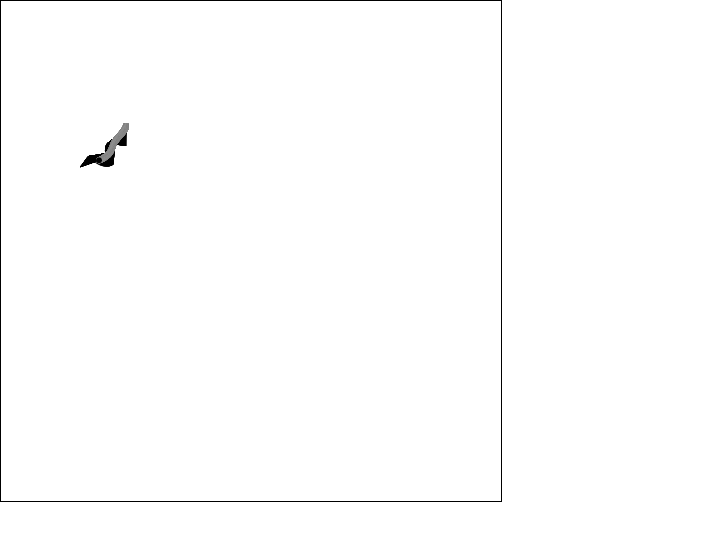
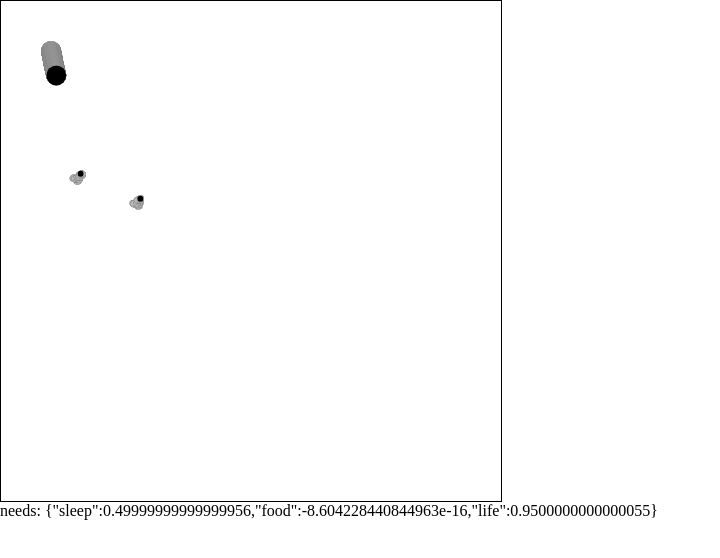
Before and after one commit to kobylin/nature-of-code, a plain HTML site: page index.html in a window 1280 px wide. Shown: the whole page, without its empty margins (0-720 px from the left). Drawn offline with Linux system fonts and the light colour scheme.

Commit message:
Create spider and musca. add some utilities, rename utilities object

```diff
--- a/app.js
+++ b/app.js
@@ -4,10 +4,23 @@
         viewport = new Viewport(canvas, {
             scale: 2
         }),
-        logger = new Logger(loggerOut),
         object;
+    logger = new Logger(loggerOut);
 
-    simulator = new Simulator();
+    var simulator = new Simulator();
+    var world = new World();
+    world.creatures.push(new Musca({
+        position: new Vector2(viewport.getWidth() * Math.random(), viewport.getHeight() * Math.random()),
+        world: world
+    }));
+    world.creatures.push(new Musca({
+        position: new Vector2(viewport.getWidth() * Math.random(), viewport.getHeight() * Math.random()),
+        world: world
+    }));
+    world.creatures.push(new Spider({
+        position: new Vector2(100, 100),
+        world: world
+    }));
     //var object = new Walker({
     //x: viewport.getWidth() / 2,
     //y: viewport.getHeight() / 2
@@ -20,26 +33,30 @@
     //    y: viewport.height / 2,
     //    velocity: 100
     //});
-    object = new Mover({
-        position: new Vector2(viewport.getWidth() / 2, viewport.getHeight() / 2),
-        acceleration: new Vector2(0.1, 0.2)
-    });
+    //object = new Mover({
+    //position: new Vector2(viewport.getWidth() / 2, viewport.getHeight() / 2),
+    //acceleration: new Vector2(0.1, 0.2)
+    //});
     //
 
     //object = new HeliumBall({
     //position: new Vector2(viewport.getWidth() / 2 * 10, viewport.getHeight() * 10 ),
     //});
+    //
+    //var object = new Spider();
 
     simulator.on('step', function(simulator, e) {
-        object.update(e, viewport);
-        object.draw(e, viewport);
+        //object.update(e, viewport);
+        //object.draw(e, viewport);
+        world.update(e, viewport);
+        world.draw(e, viewport);
         //logger.print('X: ', Math.ceil(object.position.x), 'Y: ', Math.ceil(object.position.y));
     });
     simulator.start();
 
 
-    for (var t = 0; t <= 100; t++) {
-        console.log(t, RandomGenerator.get(t));
-    }
+    //for (var t = 0; t <= 100; t++) {
+    //console.log(t, RandomGenerator.get(t));
+    //}
 
 }());
--- a/index.html
+++ b/index.html
@@ -18,7 +18,7 @@
 
     </div>
     <script src="lib/perlin-noise-simplex.js" type="text/javascript" charset="utf-8"></script>
-    <script src="lib/helpers.js" type="text/javascript" charset="utf-8"></script>
+    <script src="lib/_u.js" type="text/javascript" charset="utf-8"></script>
     <script src="lib/math.js" type="text/javascript" charset="utf-8"></script>
     <script src="lib/Vector.js" type="text/javascript" charset="utf-8"></script>
     <script src="lib/Walker.js" type="text/javascript" charset="utf-8"></script>
@@ -34,6 +34,9 @@
     <script src="lib/PerlinNoiseVisualization.js" type="text/javascript" charset="utf-8"></script>
     <script src="lib/RandomGenerator.js" type="text/javascript" charset="utf-8"></script>
     <script src="lib/classes.js" type="text/javascript" charset="utf-8"></script>
+    <script src="lib/World.js" type="text/javascript" charset="utf-8"></script>
+    <script src="lib/creatures/Spider.js" type="text/javascript" charset="utf-8"></script>
+    <script src="lib/creatures/Musca.js" type="text/javascript" charset="utf-8"></script>
     <script src="app.js" type="text/javascript" charset="utf-8"></script>
 </body>
 </html>
--- a/lib/HeliumBall.js
+++ b/lib/HeliumBall.js
@@ -11,7 +11,7 @@ function HeliumBall(options){
     this.applyForce(heliumForce);
 }
 
-HeliumBall.prototype = _.extend({}, Mover.prototype, {
+HeliumBall.prototype = _u.extend({}, Mover.prototype, {
     getAcceleration: function(){
         return this.netForce.div(this.mass);
     },
--- a/lib/Simulator.js
+++ b/lib/Simulator.js
@@ -1,8 +1,8 @@
-function Simulator() {
-    this.stepDuration = 5;
+function Simulator(options) {
+    this.stepDuration = 20;
 }
 
-Simulator.prototype = _.extend({}, {
+Simulator.prototype = _u.extend({}, {
     start: function() {
         var prevTime = new Date();
         var self = this;
--- a/lib/Vector.js
+++ b/lib/Vector.js
@@ -10,6 +10,9 @@ Vector2.random = function() {
 Vector2.prototype = {
     add: function(vector) {
         return new Vector2(this.x + vector.x, this.y + vector.y);
+    },
+    substract: function(vector) {
+        return new Vector2(this.x - vector.x, this.y - vector.y);
     },
     normalize: function() {
         return this.div(this.mag());
--- /dev/null
+++ b/lib/World.js
@@ -0,0 +1,25 @@
+function World() {
+    this.creatures = [];
+}
+
+World.prototype = {
+    update: function(e, viewport) {
+        this.creatures.forEach(function(cre) {
+            cre.update(e, viewport);
+        });
+    },
+    draw: function(e, viewport) {
+        this.creatures.forEach(function(cre) {
+            cre.draw(e, viewport);
+        });
+    },
+    getCreaturesOfType: function(type) {
+        var cres = [];
+        _u.each(this.creatures, function(cre) {
+            if (cre.__proto__ === type.prototype) {
+                cres.push(cre);
+            }
+        });
+        return cres;
+    }
+};
--- a/lib/helpers.js
+++ b/lib/_u.js
@@ -1,9 +1,9 @@
-_ = {};
+_u = {};
 
-_.extend = function(toExtend, extender) {
+_u.extend = function(toExtend, extender) {
     var toExtend = arguments[0];
     var extenders = Array.prototype.slice.call(arguments, 1);
-    _.each(extenders, function(ex) {
+    _u.each(extenders, function(ex) {
         for (var property in ex) {
             toExtend[property] = ex[property];
         }
@@ -12,8 +12,8 @@ _.extend = function(toExtend, extender) {
     return toExtend;
 };
 
-_.each = function(collection, fn) {
-    if (_.is('Object', collection)) {
+_u.each = function(collection, fn) {
+    if (_u.is('Object', collection)) {
         for (var key in collection) {
             fn.call(collection, key, collection[key]);
         }
@@ -23,13 +23,23 @@ _.each = function(collection, fn) {
 
 };
 
-_.is = function(type, obj) {
+_u.is = function(type, obj) {
     var clas = Object.prototype.toString.call(obj).slice(8, -1);
     return obj !== undefined && obj !== null && clas === type;
 };
 
-_.roundNumber = function(number, digits) {
+_u.roundNumber = function(number, digits) {
     var multiple = Math.pow(10, digits);
     var rndedNum = Math.round(number * multiple) / multiple;
     return rndedNum;
 };
+
+_u.min = function(arr) {
+    var min = arr[0];
+    for (var i = 1; i < arr.length; i++) {
+        if (arr[i] < min) {
+            min = arr[i];
+        }
+    }
+    return min;
+};
--- /dev/null
+++ b/lib/creatures/Musca.js
@@ -0,0 +1,33 @@
+function Musca(options) {
+    options = options || {};
+    this.position = options.position || new Vector2();
+    this.r = 3;
+}
+
+Musca.prototype = {
+    update: function(e, viewport) {
+        var move = this.randomMove();
+        this.position = this.position.add(move);
+    },
+
+    draw: function(e, viewport) {
+        var ctx = viewport.getCtx(),
+            p;
+        if (this.prevPosition) {
+            ctx.fillStyle = "white";
+            ctx.beginPath();
+            p = viewport.pointToGlobal(this.prevPosition);
+            ctx.arc(p.x, p.y, this.r, 0, Math.PI * 2);
+            ctx.fill();
+        }
+        ctx.fillStyle = "black";
+        ctx.beginPath();
+        p = viewport.pointToGlobal(this.position);
+        ctx.arc(p.x, p.y, this.r, 0, Math.PI * 2);
+        ctx.fill();
+
+        this.prevPosition = this.position;
+    },
+
+    randomMove: Walker.prototype.randomMove
+};
--- /dev/null
+++ b/lib/creatures/Spider.js
@@ -0,0 +1,84 @@
+function Spider(options) {
+    options = options || {};
+    this.position = options.position || new Vector2();
+    this.world = options.world;
+    this.direction = new Vector2();
+    this.speed = 10;
+    this.r = 10;
+
+    this.satisfyedNeeds = {
+        sleep: 1,
+        food: 1,
+        life: 1
+    };
+
+    this.needsDecrease = {
+        sleep: 0.1,
+        food: 0.2,
+        life: 0.01
+    };
+}
+
+Spider.prototype = {
+    getSpeed: function() {
+        return this.speed;
+    },
+
+    update: function(e, viewport) {
+        this.updateNeeds(e);
+        this.updateDirection(e);
+    },
+
+    updateNeeds: function(e) {
+        for (var need in this.satisfyedNeeds) {
+            if (this.satisfyedNeeds[need] > 0) {
+                this.satisfyedNeeds[need] -= this.needsDecrease[need] * e.dt / 1000;
+            } else {
+                this.satisfyedNeeds['life'] -= this.needsDecrease['life'] * e.dt / 1000;
+            }
+        }
+        //console.log('needs', this.satisfyedNeeds);
+        logger.print('needs: ' + JSON.stringify(this.satisfyedNeeds));
+    },
+
+    updateDirection: function(e) {
+        var _this = this;
+        var aims = this.world.getCreaturesOfType(Musca);
+        var costs = [];
+
+        aims.forEach(function(aim) {
+            costs.push(_this.getCost(aim));
+        });
+
+        var min = _u.min(costs);
+        var bestAim = aims[costs.indexOf(min)];
+
+        var dir = bestAim.position.substract(this.position).normalize();
+        this.position = this.position.add(dir.mult(this.speed * e.dt / 1000));
+    },
+
+    getCost: function(aim) {
+        var distance = this.position.substract(aim.position).mag();
+        return distance;
+    },
+
+    draw: function(e, viewport) {
+        var ctx = viewport.getCtx(),
+            p;
+        if (this.prevPosition) {
+            ctx.fillStyle = "white";
+            ctx.beginPath();
+            p = viewport.pointToGlobal(this.prevPosition);
+            ctx.arc(p.x, p.y, this.r, 0, Math.PI * 2);
+            ctx.fill();
+        }
+        ctx.fillStyle = "black";
+        ctx.beginPath();
+        p = viewport.pointToGlobal(this.position);
+        ctx.arc(p.x, p.y, this.r, 0, Math.PI * 2);
+        ctx.fill();
+
+        this.prevPosition = this.position;
+    }
+
+}
```
